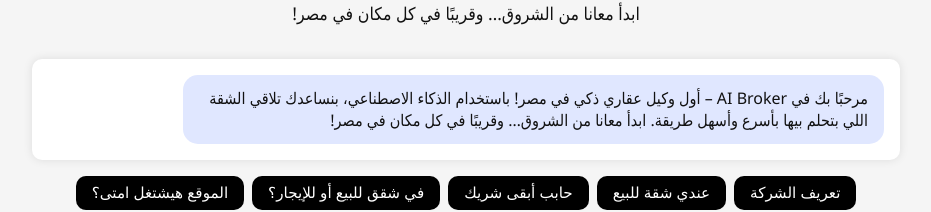
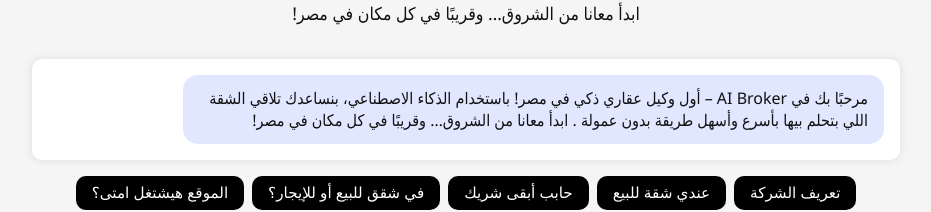
Before and after one commit to Mohamed-mustapha/Mohamed-mustapha.github.io, a plain HTML site: page index.html in a window 1280 px wide. Shown: the part 398-610 px from the top of the page, without its empty margins (174-1105 px from the left). Drawn offline with Linux system fonts and the light colour scheme.

Commit message:
Add files via upload

```diff
--- a/index.html
+++ b/index.html
@@ -269,7 +269,7 @@
     // رسالة ترحيب تلقائية عند تحميل الصفحة
     window.onload = () => {
       addMessage(`مرحبًا بك في AI Broker – أول وكيل عقاري ذكي في مصر!
-باستخدام الذكاء الاصطناعي، بنساعدك تلاقي الشقة اللي بتحلم بيها بأسرع وأسهل طريقة.
+باستخدام الذكاء الاصطناعي، بنساعدك تلاقي الشقة اللي بتحلم بيها بأسرع وأسهل طريقة بدون عمولة .
 ابدأ معانا من الشروق… وقريبًا في كل مكان في مصر!`);
     };
   </script>
```
